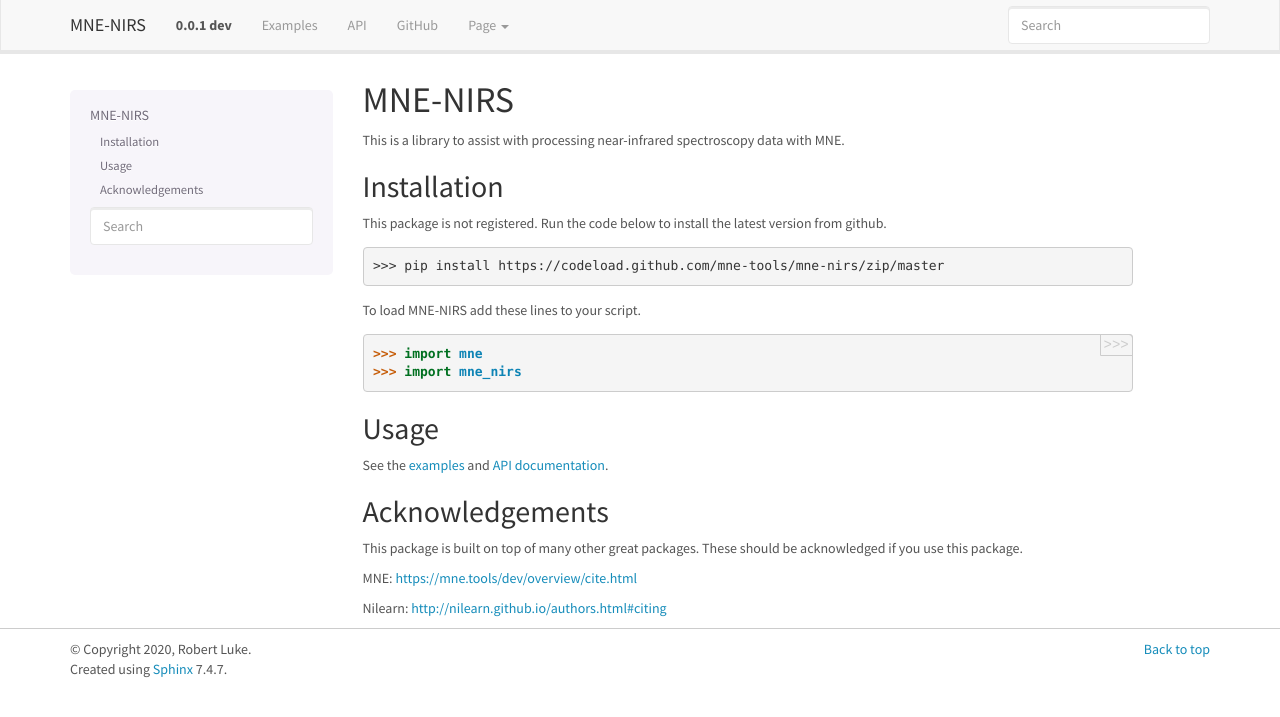
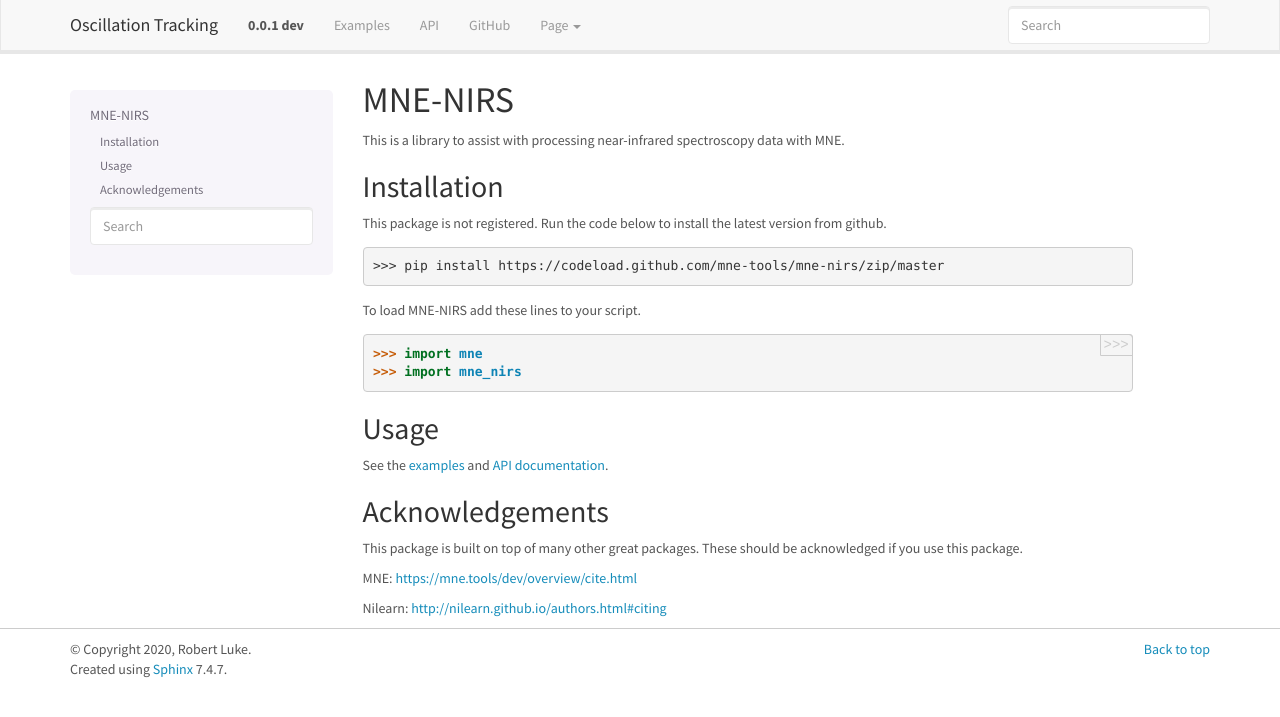
Before and after one commit to rob-luke/oscillationtracking, a Sphinx documentation site: the page built from doc/index.rst, in a window 1280 px wide. Shown: the top 717 px of the page. Built offline with Sphinx 7.4.7, drawn with Linux system fonts in a browser that asks for light colours; some of the changed lines change nothing that is shown.

Commit message:
Update conf.py

```diff
--- a/doc/conf.py
+++ b/doc/conf.py
@@ -80,7 +80,7 @@
 master_doc = 'index'
 
 # General information about the project.
-project = u'MNE-NIRS'
+project = u'Oscillation Tracking'
 copyright = u'2020, Robert Luke'
 
 # The version info for the project you're documenting, acts as replacement for
@@ -149,7 +149,7 @@
     'navbar_links': [
         ("Examples", "auto_examples/index"),
         ("API", "api"),
-        ("GitHub", "https://github.com/mne-tools/mne-nirs", True)
+        ("GitHub", "https://github.com/rob-luke/oscillationtracking.git", True)
     ],
     'bootswatch_theme': "lumen"
 }
@@ -225,7 +225,7 @@
 # html_file_suffix = None
 
 # Output file base name for HTML help builder.
-htmlhelp_basename = 'mnenirsdoc'
+htmlhelp_basename = 'oscillationdoc'
 
 
 # -- Options for LaTeX output ---------------------------------------------
```
